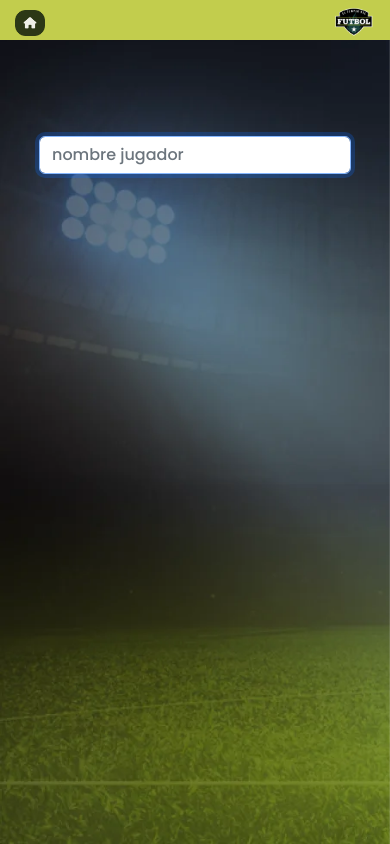
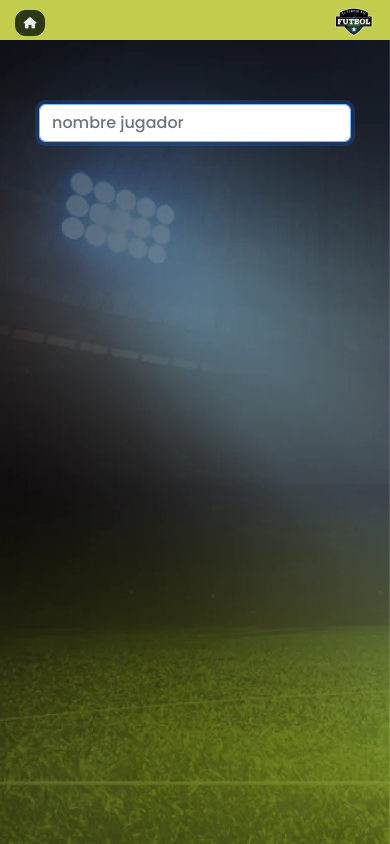
Before and after one commit to fedeteyssan/soccer, a React (Create React App) app: page /jugador in a window 390 px wide. Built offline with nearby package versions, Linux system fonts and the light colour scheme; a web font is replaced by a local one.

Commit message:
Modificando busqueda jugador

```diff
--- a/src/containers/ListadoBotinesJugador.scss
+++ b/src/containers/ListadoBotinesJugador.scss
@@ -71,7 +71,7 @@
 
         /*Mobile*/
         @media only screen and (max-width: 800px)  {
-            margin-top: 6rem;
+            margin-top: 4rem;
         }
 
         .input-buscar{
@@ -93,21 +93,21 @@
     }
 
     .contenedor-cards{
-        padding-top: 5rem;
         display: flex;
         justify-content: space-evenly;
         margin: 0 5rem;
         flex-wrap: wrap;
+        padding-top: 5rem;
 
         /*Tablet*/
         @media only screen and (min-width:426px) and (max-width: 800px)  {
-            padding-top: 1rem;
+            padding: 1rem 2rem 0 2rem;
             margin: 0;
         }
 
         /*Mobile*/
         @media only screen and (max-width: 425px)  {
-            padding-top: 1rem;
+            padding: 1rem 2rem 0 2rem;
             margin: 0;
         }
 
```
